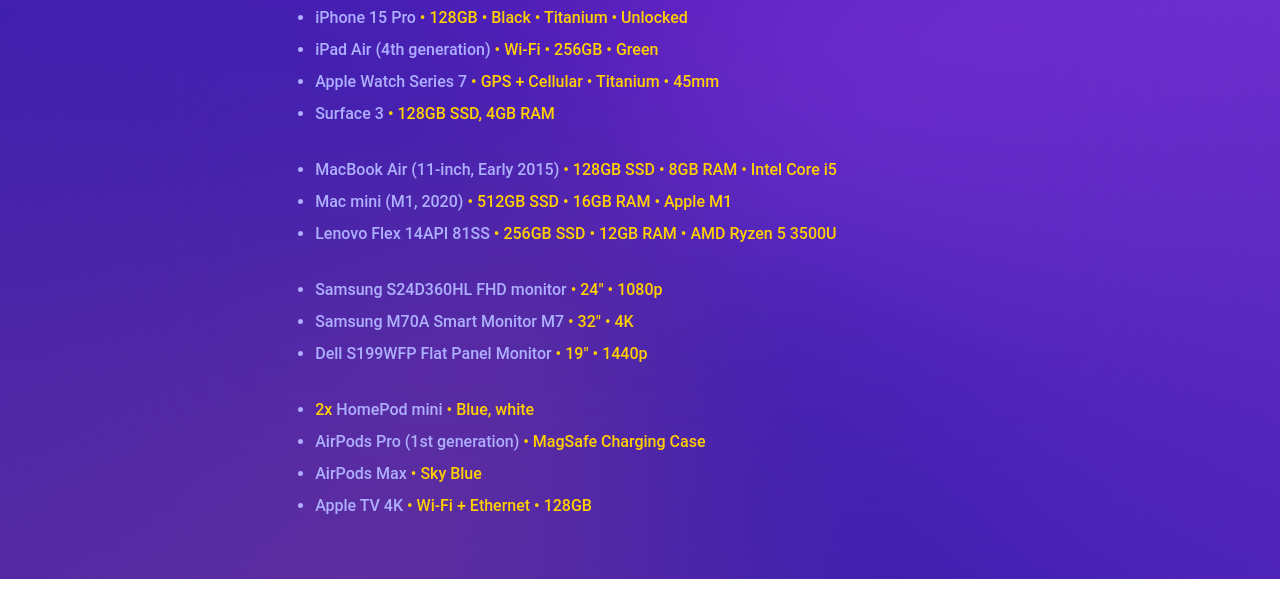
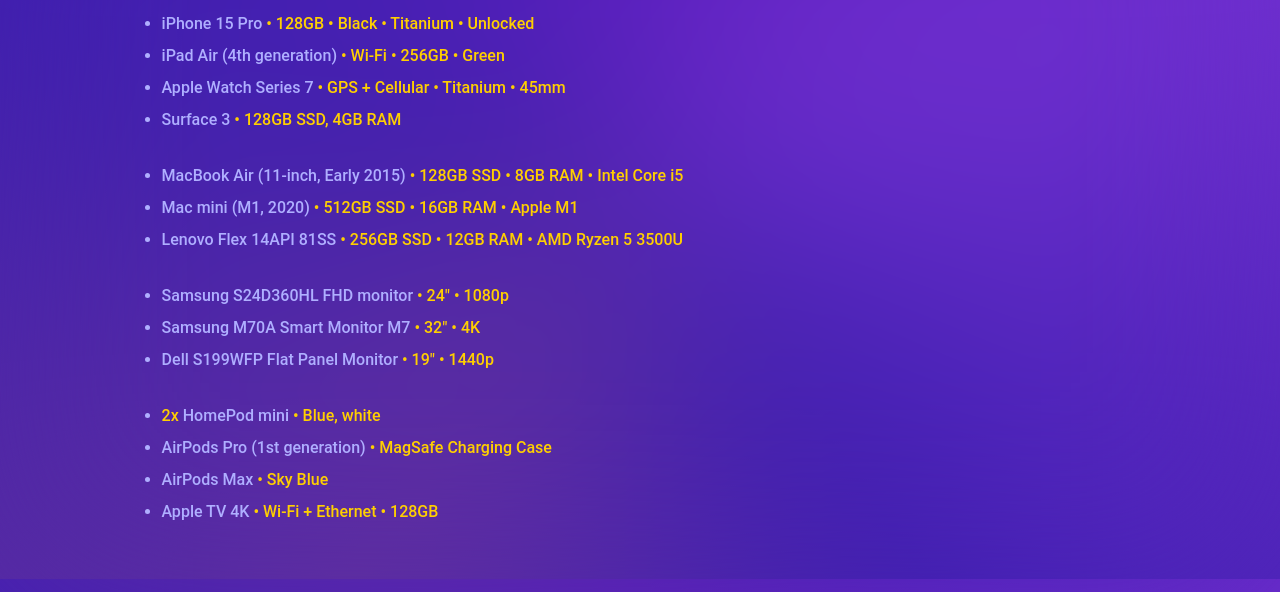
Before and after one commit to Carza-104/Ctrl, a plain HTML site: page devices.html in a window 1280 px wide. Shown: the part 221-813 px from the top of the page. Drawn offline with Linux system fonts and the light colour scheme.

```diff
--- a/styles.css
+++ b/styles.css
@@ -164,8 +164,21 @@
 	}
 }
 
-@media screen and (max-width: 767px) {
+@media screen and (min-width: 512px) {
 	body {
+		padding: 5%;
+	}
+
+	header,
+	main {
+		padding-left: 5%;
+		padding-right: 5%;
+	}
+}
+
+@media screen and (max-width: 511px) {
+	body {
+		justify-content: unset;
 		padding: 5%;
 	}
 
```
